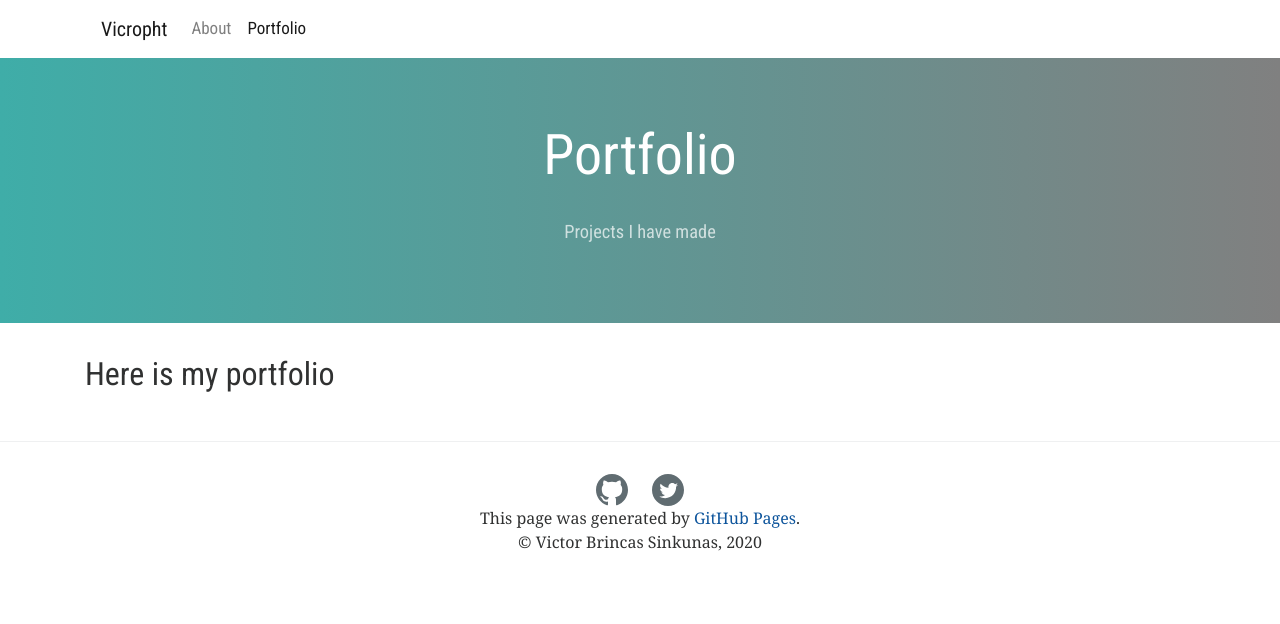
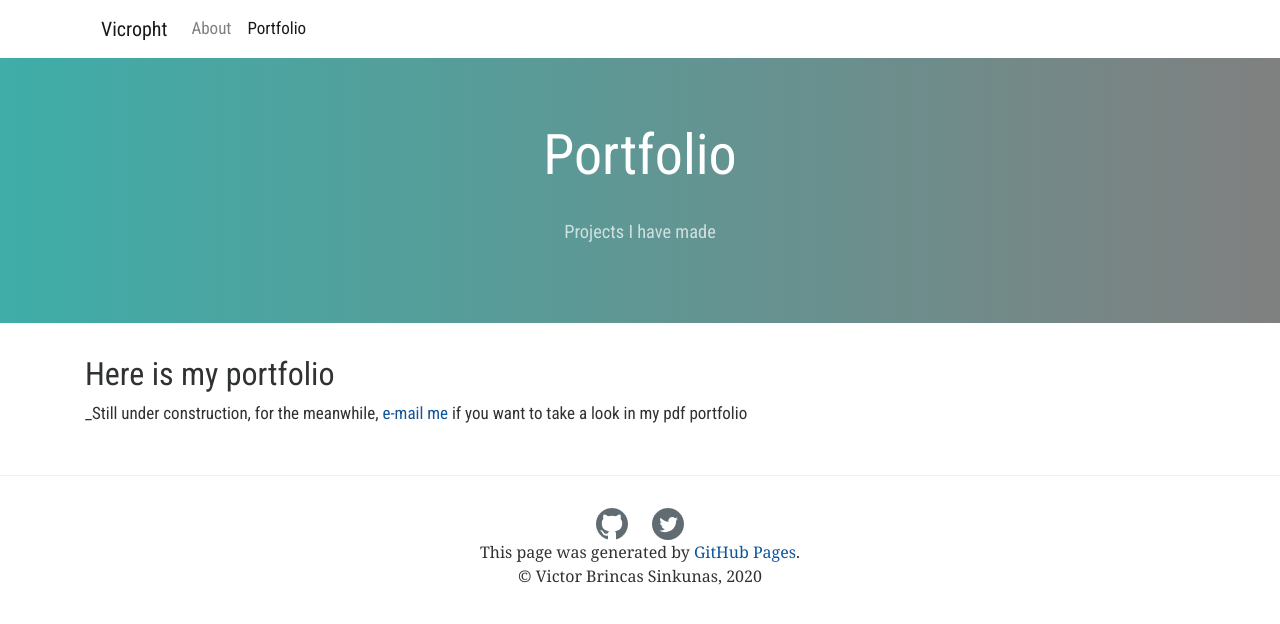
Before and after one commit to Vicropht/vicropht.com, a Jekyll site: the page built from _pages/portfolio.md, in a window 1280 px wide. Shown: the top 624 px of the page. Built offline with Jekyll 4.4.1, drawn with Linux system fonts in a browser that asks for light colours; nearby versions of some CDN libraries.

Commit message:
add portfolio warning

```diff
--- a/_pages/portfolio.md
+++ b/_pages/portfolio.md
@@ -6,3 +6,5 @@ permalink: /portfolio
 ---
 
 ## Here is my portfolio
+
+_Still under construction, for the meanwhile, [e-mail me](mailto:vicropht@protonmail.com) if you want to take a look in my pdf portfolio
```
